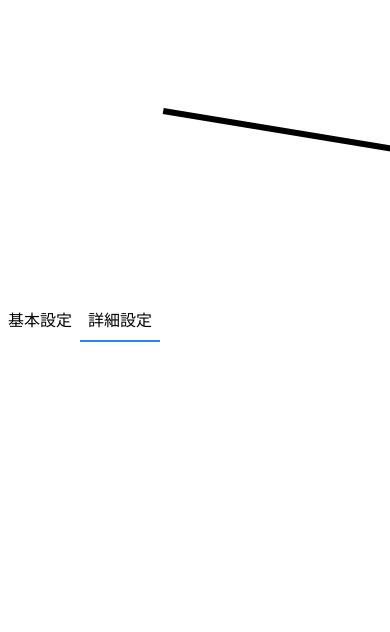
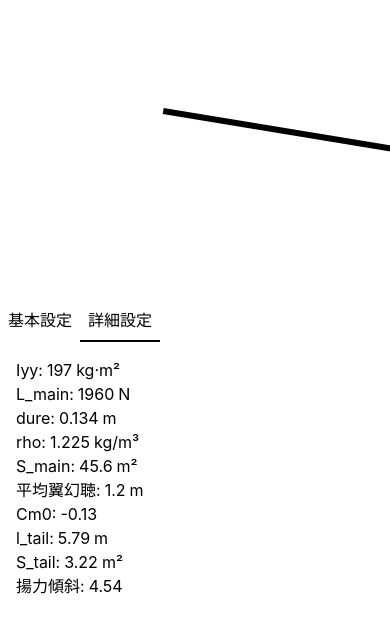
Before and after one commit to ponzu-4C9/react-physics-lab, a React (Vite) app: page / in a window 390 px wide. Both pictures are taken after a click on the element "詳細設定". Shown: the top 632 px of the page. Built offline with nearby package versions, Linux system fonts and the light colour scheme.

Commit message:
EditableTxtコンポーネントの表示を改善し、SettingTabに新しいパラメータを追加

```diff
--- a/src/App.css
+++ b/src/App.css
@@ -10,3 +10,11 @@ input[type="number"]::-webkit-outer-spin-button {
   -webkit-appearance: none;
   margin: 0;
 }
+
+.shadow{
+  box-shadow:none;
+  transition: box-shadow 0.3s ease;
+}
+.shadow:hover{
+  box-shadow: 0 0px 6px 0px rgba(0, 195, 255, 0.7);
+}
--- a/src/components/EditableTxt.tsx
+++ b/src/components/EditableTxt.tsx
@@ -12,10 +12,10 @@ export default function EditableTxt({ def, onCommit, unit, nowvalue }: Props) {
     const [editing, setEditing] = useState(false)
     const [text, setText] = useState("")
 
-    if (editing) {
-        return (
-            <div className='flex'>
-                <p className='mr-1'>{def}</p>
+    return (
+        <div className='flex'>
+            <p className='mr-1'>{def}</p>
+            {editing ?
                 <input
                     type="number"
                     autoFocus
@@ -33,11 +33,14 @@ export default function EditableTxt({ def, onCommit, unit, nowvalue }: Props) {
                         }
                         if (e.key === 'Escape') setEditing(false)
                     }}
-                />
-                <span className='ml-1'>{unit}</span>
-            </div>
-        )
-    }
+                /> :
+                <p className='shadow' onClick={() => {
+                    setEditing(true);
+                    setText(String(nowvalue))
+                }}>{nowvalue}</p>
+            }
+            <span className='ml-1'>{unit}</span>
+        </div>
+    )
 
-    return <p onClick={() => { setEditing(true); setText(nowvalue?.toString() || "") }}>{def}{nowvalue}{unit}</p>
 }
--- a/src/components/SettingTab.tsx
+++ b/src/components/SettingTab.tsx
@@ -7,8 +7,8 @@ export default function SettingTab({ useRef }: any) {
     return (
         <div>
             <div className='flex'>
-                <div onClick={() => setActiveTab(0)} className={`p-2  ${activeTab === 0 ? 'border-b-2 border-blue-500' : ''}`}>基本設定</div>
-                <div onClick={() => setActiveTab(1)} className={`p-2  ${activeTab === 1 ? 'border-b-2 border-blue-500' : ''}`}>詳細設定</div>
+                <div onClick={() => setActiveTab(0)} className={`p-2  shadow ${activeTab === 0 ? 'border-b-2 border-black-500' : ''}`}>基本設定</div>
+                <div onClick={() => setActiveTab(1)} className={`p-2  shadow ${activeTab === 1 ? 'border-b-2 border-black-500' : ''}`}>詳細設定</div>
             </div>
             {activeTab === 0 &&
                 <div className="p-4">
@@ -16,6 +16,20 @@ export default function SettingTab({ useRef }: any) {
                     <EditableTxt def="ピッチ角:" nowvalue={useRef.current.theta * 180 / Math.PI} onCommit={(v: number) => { useRef.current.theta = v * Math.PI / 180 }} unit="°" />
                 </div>
             }
+            {activeTab === 1 &&
+                <div className="p-4">
+                    <EditableTxt def="Iyy: " nowvalue={useRef.current.Iyy} onCommit={(v: number) => { useRef.current.Iyy = v }} unit="kg·m²" />
+                    <EditableTxt def="L_main: " nowvalue={useRef.current.L_main} onCommit={(v: number) => { useRef.current.L_main = v }} unit="N" />
+                    <EditableTxt def="dure: " nowvalue={useRef.current.dure} onCommit={(v: number) => { useRef.current.dure = v }} unit="m" />
+                    <EditableTxt def="rho: " nowvalue={useRef.current.rho} onCommit={(v: number) => { useRef.current.rho = v }} unit="kg/m³" />
+                    <EditableTxt def="S_main: " nowvalue={useRef.current.S_main} onCommit={(v: number) => { useRef.current.S_main = v }} unit="m²" />
+                    <EditableTxt def="平均翼幻聴: " nowvalue={useRef.current.barc} onCommit={(v: number) => { useRef.current.barc = v }} unit="m" />
+                    <EditableTxt def="Cm0: " nowvalue={useRef.current.Cm0} onCommit={(v: number) => { useRef.current.Cm0 = v }} unit="" />
+                    <EditableTxt def="l_tail: " nowvalue={useRef.current.l_tail} onCommit={(v: number) => { useRef.current.l_tail = v }} unit="m" />
+                    <EditableTxt def="S_tail: " nowvalue={useRef.current.S_tail} onCommit={(v: number) => { useRef.current.S_tail = v }} unit="m²" />
+                    <EditableTxt def="揚力傾斜: " nowvalue={useRef.current.elek} onCommit={(v: number) => { useRef.current.elek = v }} unit="" />
+                </div>
+            }
         </div>
 
     )
```
